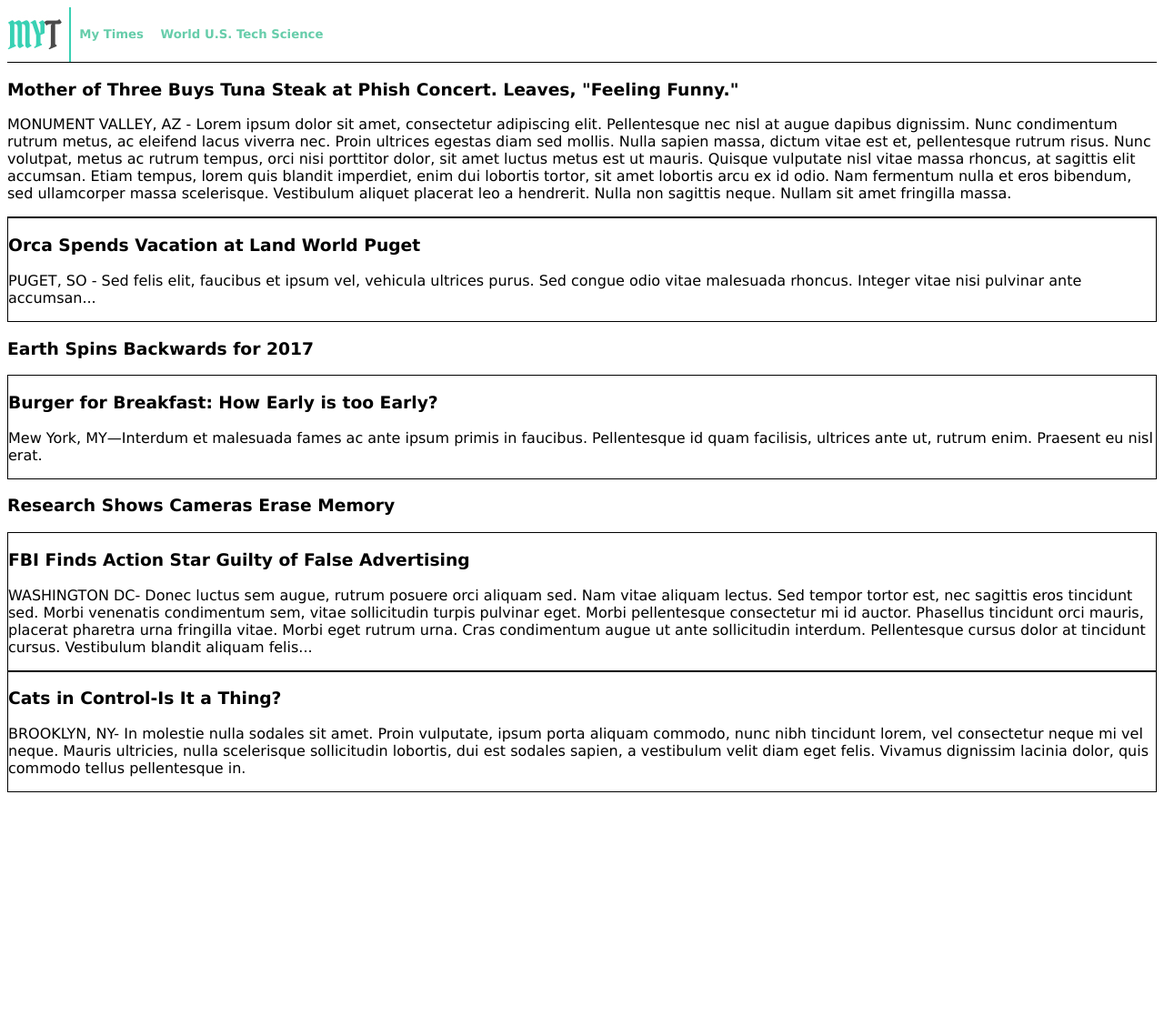
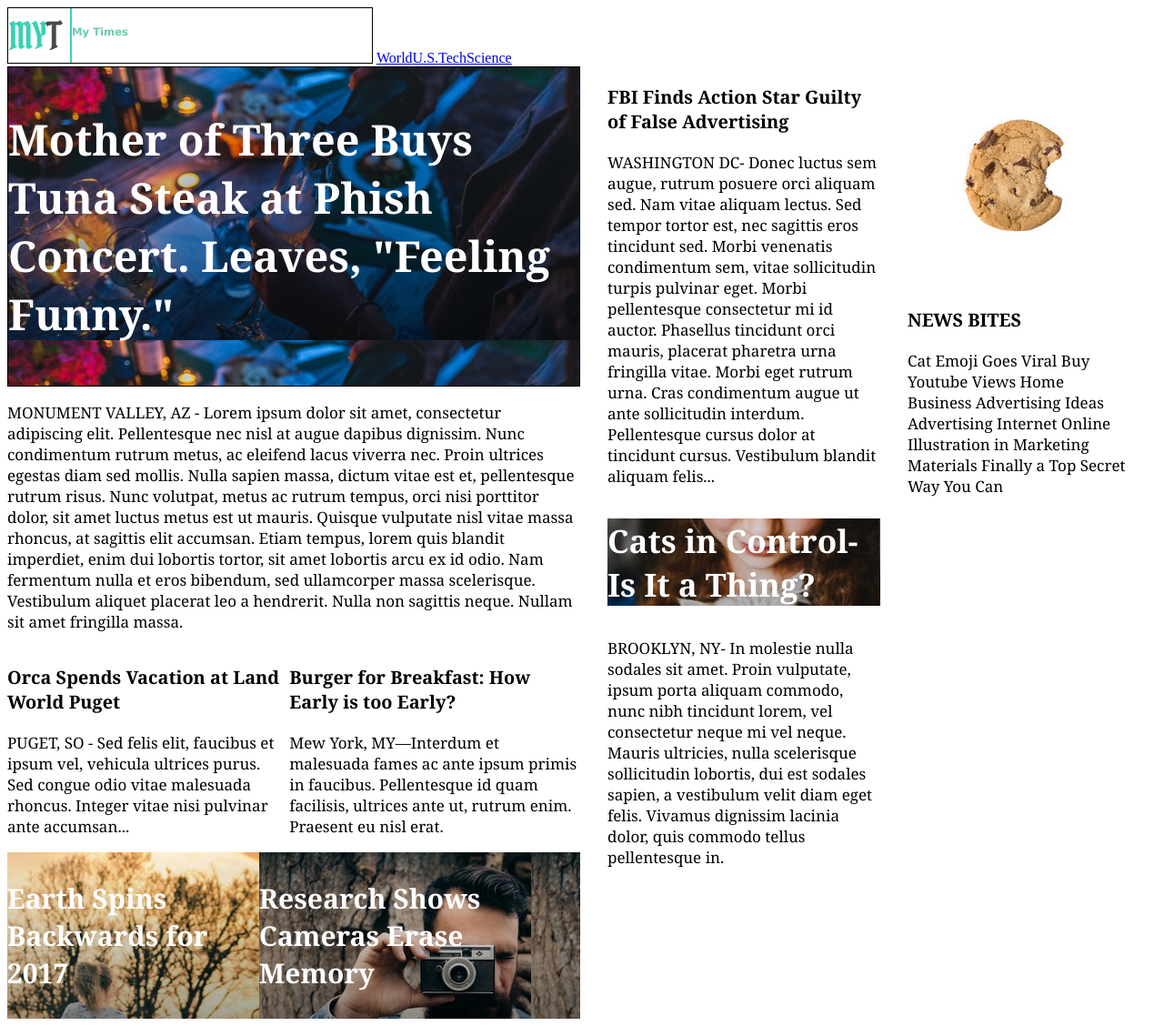
Before and after one commit to sysouchanh/MyTimes, a plain HTML site: page index.html in a window 1280 px wide. Shown: the whole page at 91% size. Before the commit the page ends 879 px from the top, so only its background shows below. Drawn offline with Linux system fonts and the light colour scheme.

Commit message:
Images added

```diff
--- a/Resources/css/style.css
+++ b/Resources/css/style.css
@@ -1,35 +1,105 @@
-* {
+
+.header {
+  border: 1px solid black;
+  display: flex;
   font-family: Verdana;
+  font-size: 14px;
+  font-weight: bold;
+  color: MediumAquamarine;
+  width: 400px;
 }
 
-.header {
-  border-bottom: 1px solid black;
-  display: flex;
-  color: MediumAquamarine;
-}
-span {
+.header, nav{
   display: inline-flex;
-  align-content: flex-end;
-  color: red;
-
 }
 
-.mainstory {
-  border-bottom: 1px solid black;
+.main-container {
+  display: flex;
 }
 
+.container1 {
+  display: flex;
+}
+
+.container2 {
+  display: inline-flex;
+}
+
+#column-large {
+  width: 630px;
+}
+
+#column-medium {
+  width: 300px;
+  padding-left: 30px;
+  padding-right: 30px;
+}
+
+#column-small {
+  width: 240px;
+}
+
+.title {
+  border: 1px solid black;
+  font-family: Georgia;
+  font-weight: bold;
+  font-size: 40px;
+  color: white;
+}
+.mainstory {
+  font-family: Georgia;
+  font-size: 17px;
+  color black;
+}
+
+.story2 {
+  display: flex;
+  font-family: Georgia;
+  font-weight: bold;
+  font-size: 30px;
+  color: white;
+}
+
+.story3 {
+  display: flex;
+  font-family: Georgia;
+  font-weight: bold;
+  font-size: 30px;
+  color: white;
+}
 .article1 {
-  border: 1px solid black;
+  font-family: Georgia;
+  font-size: 17px;
+  color black;
 }
 
 .article2 {
-  border: 1px solid black;
+  font-family: Georgia;
+  font-size: 17px;
+  color black;
 }
 
 .article3 {
-  border: 1px solid black;
+  font-family: Georgia;
+  font-size: 17px;
+  color black;
+}
+
+.title2 {
+  font-family: Georgia;
+  font-weight: bold;
+  font-size: 30px;
+  color: white;
 }
 
 .article4 {
-  border: 1px solid black;
+  font-family: Georgia;
+  font-size: 17px;
+  color: black;
 }
+
+.newsbite {
+  font-family: Georgia;
+  font-size: 17px;
+  color black;
+}
--- a/index.html
+++ b/index.html
@@ -7,11 +7,20 @@
   <body>
     <div class="header">
       <img src="./resources/images/img-myt-logo.jpg">
-        <h5>&nbsp;&nbsp;My Times &nbsp;&nbsp;&nbsp;<span: "red">World U.S. Tech Science</span></h5>
-
+        <h5>My Times</h5>
     </div>
+    <nav>
+      <span> <a href="#world">World</a></span>
+      <span> <a href="#us">U.S.</a></span>
+      <span> <a href="#tech">Tech</a></span>
+      <span> <a href="#science">Science</a></span>
+    </nav>
+    <div class="main-container">
+      <div id="column-large">
       <div class="mainstory">
+        <div class="title" style="background-image: url(./resources/images/img-story-main.png)">
           <h3>Mother of Three Buys Tuna Steak at Phish Concert. Leaves, "Feeling Funny."</h3>
+        </div>
           <p>MONUMENT VALLEY, AZ - Lorem ipsum dolor sit amet, consectetur adipiscing elit.
           Pellentesque nec nisl at augue dapibus dignissim. Nunc condimentum rutrum metus,
           ac eleifend lacus viverra nec. Proin ultrices egestas diam sed mollis. Nulla sapien
@@ -23,13 +32,11 @@
           massa scelerisque. Vestibulum aliquet placerat leo a hendrerit. Nulla non sagittis
           neque. Nullam sit amet fringilla massa.</p>
       </div>
+      <div class="container1">
         <div class="article1">
           <h3>Orca Spends Vacation at Land World Puget</h3>
             <p>PUGET, SO - Sed felis elit, faucibus et ipsum vel, vehicula ultrices purus. Sed
           congue odio vitae malesuada rhoncus. Integer vitae nisi pulvinar ante accumsan...</p>
-    </div>
-    <div class="headline1">
-      <h3>Earth Spins Backwards for 2017</h3>
         </div>
         <div class="article2">
           <h3>Burger for Breakfast: How Early is too Early?</h3>
@@ -37,9 +44,21 @@
             Pellentesque id quam facilisis, ultrices ante ut, rutrum enim. Praesent eu nisl
             erat.</p>
         </div>
-    <div>
-      <h3>Research Shows Cameras Erase Memory</h3>
       </div>
+      <div class="container2">
+      <div class="story2">
+        <div style="background-image: url(./Resources/images/img-story-2.png)">
+          <p>Earth Spins Backwards for 2017</p>
+        </div>
+      </div>
+      <div class="story3">
+        <div style="background-image: url(./resources/images/img-story-3.png)">
+          <p>Research Shows Cameras Erase Memory</p>
+        </div>
+      </div>
+      </div>
+      </div>
+    <div id="column-medium">
     <div class="article3">
       <h3>FBI Finds Action Star Guilty of False Advertising</h3>
         <p>WASHINGTON DC- Donec luctus sem augue, rutrum posuere orci aliquam
@@ -52,12 +71,22 @@
           cursus. Vestibulum blandit aliquam felis...</p>
     </div>
     <div class="article4">
+      <div class="title2" style="background-image: url(./resources/images/img-story-1.png)">
         <h3>Cats in Control-Is It a Thing?</h3>
+      </div>
         <p>BROOKLYN, NY- In molestie nulla sodales sit amet. Proin vulputate,
           ipsum porta aliquam commodo, nunc nibh tincidunt lorem, vel consectetur
           neque mi vel neque. Mauris ultricies, nulla scelerisque sollicitudin
           lobortis, dui est sodales sapien, a vestibulum velit diam eget felis.
           Vivamus dignissim lacinia dolor, quis commodo tellus pellentesque in.</p>
     </div>
+    </div>
+    <div class="newsbite" id="column-small">
+      <img src="./resources/images/img-news-bite.png">
+      <h3>NEWS BITES</h3>
+        <p>Cat Emoji Goes Viral Buy Youtube Views Home Business
+        Advertising Ideas Advertising Internet Online Illustration in Marketing
+        Materials Finally a Top Secret Way You Can</p>
+    </div>
   </body>
 </html>
```
Lines whose indentation alone changed are shown as unchanged.
